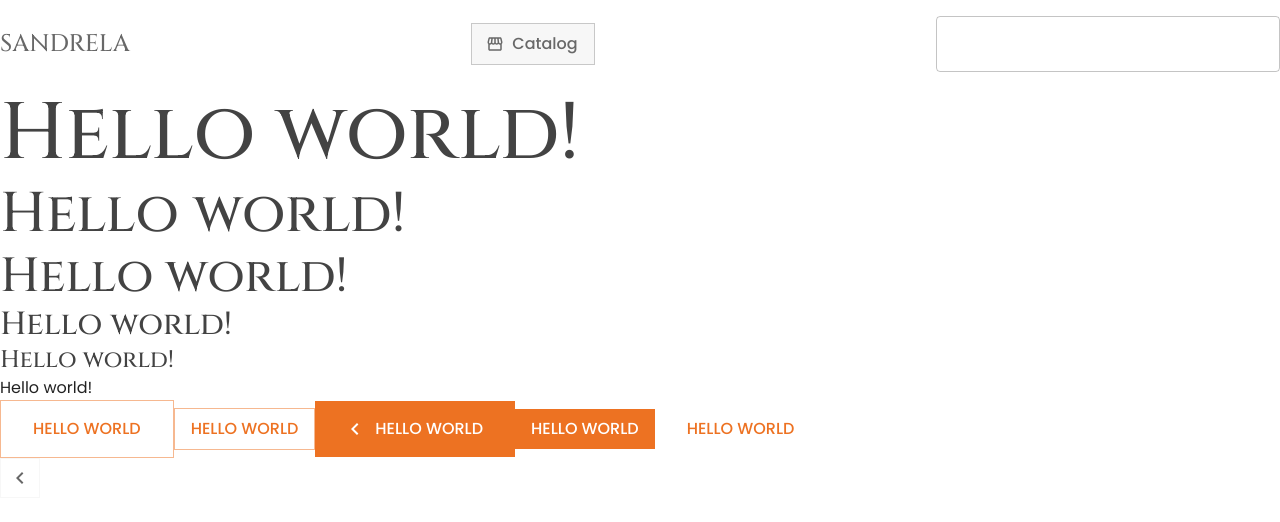
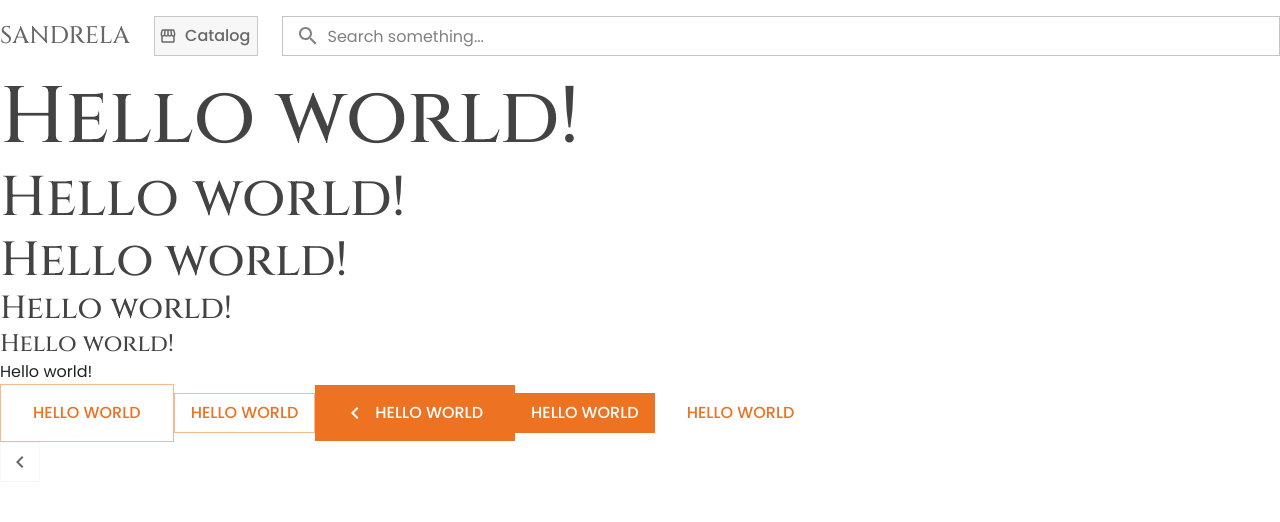
Before and after one commit to berezenko04/wedding-shop, a React (Vite) app in the folder client/: page / in a window 1280 px wide. Shown: the top 522 px of the page. Built offline with nearby package versions, Linux system fonts and the light colour scheme.

Commit message:
feat: changed styles of default textfield, maked visual searchbar component without logic

```diff
--- a/client/src/components/navigation/Header/Searchbar/index.tsx
+++ b/client/src/components/navigation/Header/Searchbar/index.tsx
@@ -1,7 +1,23 @@
-import { TextField } from "@mui/material";
+import { SearchOutlined } from "@mui/icons-material";
+import { InputAdornment, TextField } from "@mui/material";
 
 const Searchbar: React.FC = () => {
-  return <TextField />;
+  return (
+    <TextField
+      fullWidth
+      size="small"
+      placeholder="Search something..."
+      slotProps={{
+        input: {
+          startAdornment: (
+            <InputAdornment position="start">
+              <SearchOutlined />
+            </InputAdornment>
+          ),
+        },
+      }}
+    />
+  );
 };
 
 export default Searchbar;
--- a/client/src/components/navigation/Header/index.tsx
+++ b/client/src/components/navigation/Header/index.tsx
@@ -16,6 +16,7 @@ const Header: React.FC = () => {
         size="small"
         color="grey"
         variant="outlined"
+        href="/catalog"
         sx={{ textTransform: "none" }}
       >
         Catalog
--- a/client/src/theme.ts
+++ b/client/src/theme.ts
@@ -83,6 +83,7 @@ const theme = createTheme({
         },
         sizeSmall: {
           padding: "8px 16px",
+          height: 40,
         },
       },
       variants: [
@@ -144,6 +145,31 @@ const theme = createTheme({
         component: LinkBehavior,
       },
     },
+    MuiOutlinedInput: {
+      styleOverrides: {
+        root: ({ theme }) => ({
+          borderRadius: 0,
+          height: 40,
+          boxSizing: "border-box",
+
+          "& .MuiInputAdornment-root svg": {
+            color: theme.palette.grey[400],
+          },
+        }),
+
+        input: ({ theme }) => ({
+          padding: "10px 14px 10px 0",
+          height: "100%",
+          boxSizing: "border-box",
+          color: theme.palette.text.primary,
+
+          "&::placeholder": {
+            color: theme.palette.grey[400],
+            opacity: 1,
+          },
+        }),
+      },
+    },
   },
 });
 
```
